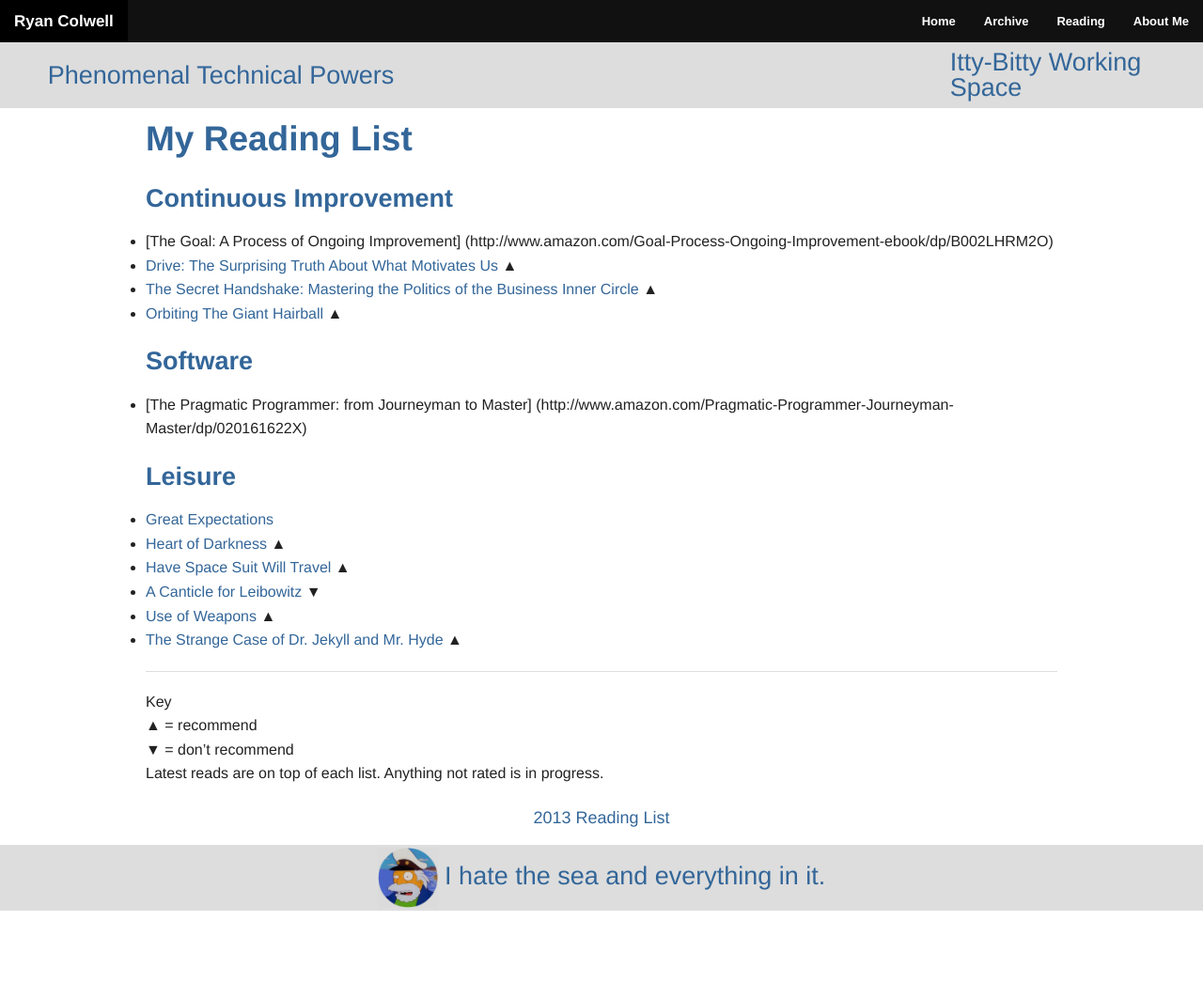
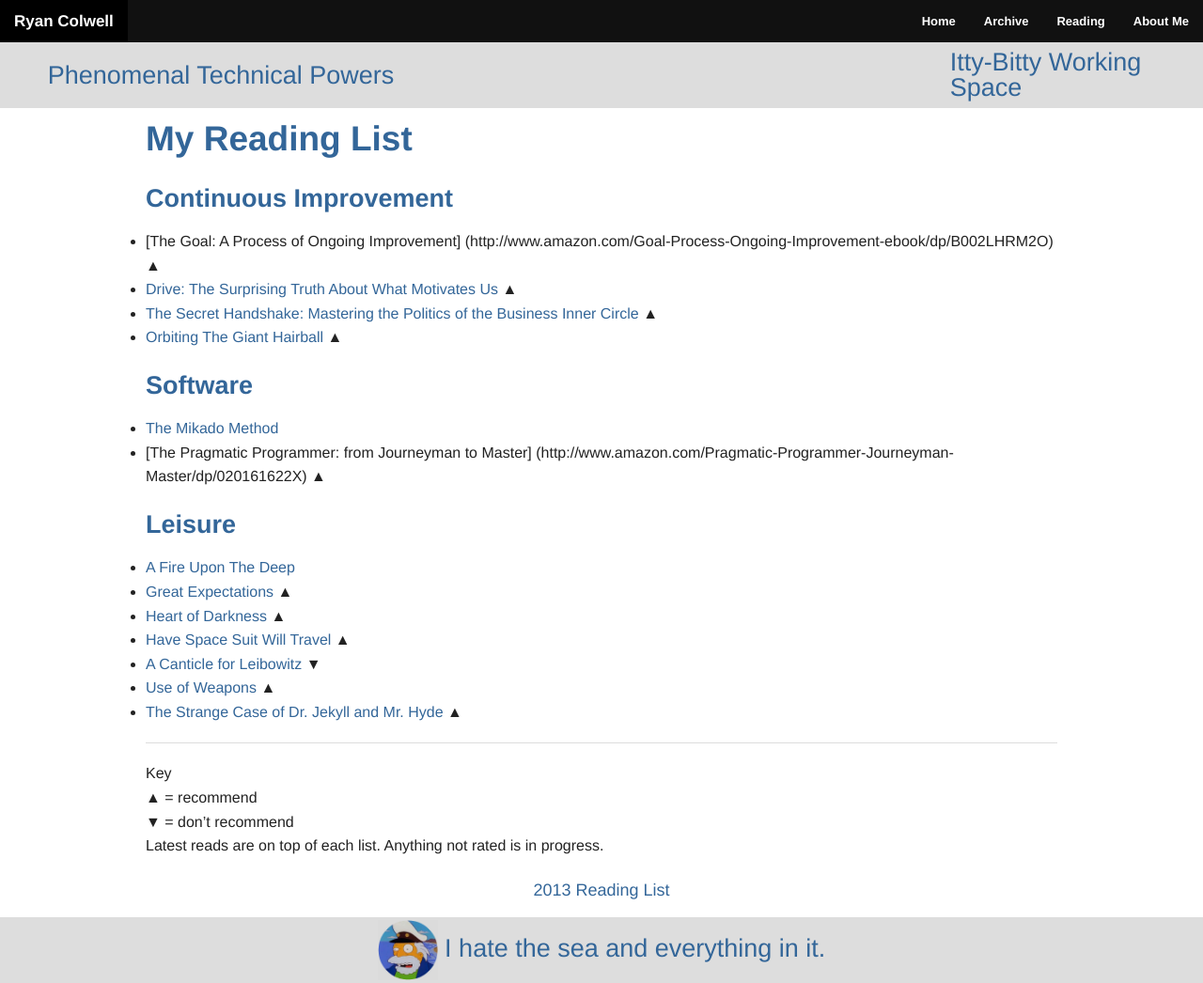
Before and after one commit to ryanco/ryanco.github.io, a Jekyll site: the page built from Books/index.md, in a window 1280 px wide. Shown: the whole page at 94% size. Built offline with Jekyll 4.4.1, drawn with Linux system fonts in a browser that asks for light colours; nearby versions of some CDN libraries; Markdown is read by kramdown in place of the engine named in the settings; before the commit the page ends 969 px from its top, so only the background shows below that.

Commit message:
Updating reading list.

```diff
--- a/Books/index.md
+++ b/Books/index.md
@@ -4,17 +4,19 @@ title: My Reading List
 ---
 
 ###Continuous Improvement
-* [The Goal: A Process of Ongoing Improvement] (http://www.amazon.com/Goal-Process-Ongoing-Improvement-ebook/dp/B002LHRM2O)
+* [The Goal: A Process of Ongoing Improvement] (http://www.amazon.com/Goal-Process-Ongoing-Improvement-ebook/dp/B002LHRM2O) &#9650;
 * [Drive: The Surprising Truth About What Motivates Us](http://www.amazon.com/Drive-Surprising-Truth-About-Motivates-ebook/dp/B004P1JDJO) &#9650;
 * [The Secret Handshake: Mastering the Politics of the Business Inner Circle](http://www.amazon.com/Secret-Handshake-Mastering-Politics-Business-ebook/dp/B004ZZJ8MW) &#9650;
 * [Orbiting The Giant Hairball](http://www.amazon.com/Orbiting-Giant-Hairball-Corporate-Surviving/dp/0670879835) &#9650;
 
 
 ###Software
-* [The Pragmatic Programmer: from Journeyman to Master] (http://www.amazon.com/Pragmatic-Programmer-Journeyman-Master/dp/020161622X)
+* [The Mikado Method](http://www.amazon.com/The-Mikado-Method-Ola-Ellnestam/dp/1617291218)
+* [The Pragmatic Programmer: from Journeyman to Master] (http://www.amazon.com/Pragmatic-Programmer-Journeyman-Master/dp/020161622X) &#9650;
 
 ###Leisure
-* [Great Expectations](http://www.audible.com/pd/Classics/Great-Expectations-Audiobook/B002UZJCYI/)
+* [A Fire Upon The Deep](http://www.audible.com/pd/Sci-Fi-Fantasy/A-Fire-Upon-the-Deep-Audiobook/B0036N2C7M)
+* [Great Expectations](http://www.audible.com/pd/Classics/Great-Expectations-Audiobook/B002UZJCYI/) &#9650;
 * [Heart of Darkness](http://www.audible.com/pd/Classics/Heart-of-Darkness-A-Signature-Performance-by-Kenneth-Branagh-Audiobook/B004AFXAZS) &#9650;
 * [Have Space Suit Will Travel](http://www.audible.com/pd/Sci-Fi-Fantasy/Have-Space-Suit-Will-Travel-Audiobook/B00IASC4OO) &#9650;
 * [A Canticle for Leibowitz](http://www.audible.com/pd/Sci-Fi-Fantasy/A-Canticle-for-Leibowitz-Audiobook/B005F5ZBRC) &#9660;
```
